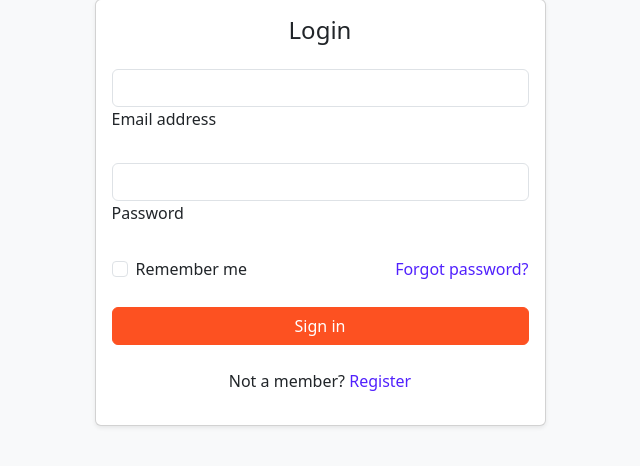
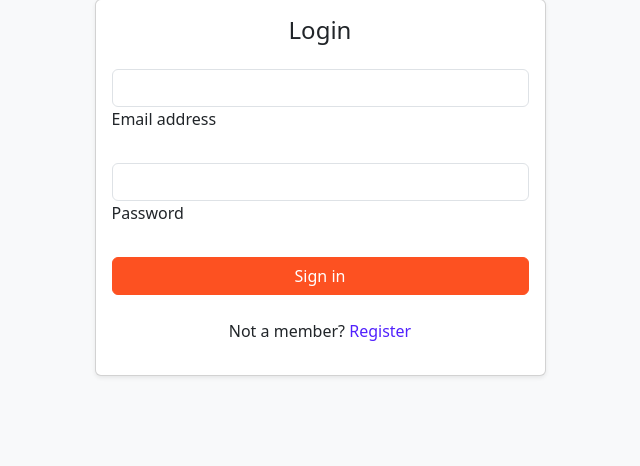
Before and after one commit to stayvoh/Study-Hall, a PHP site: the page made by app/views/login.php in a window 1280 px wide. Shown: the part 206-672 px from the top of the page, without its empty margins (320-960 px from the left). Run offline with PHP 8.4, Linux system fonts and the light colour scheme; the template is opened without the code that fills it, so the values that code supplies are empty.

Commit message:
quickfix4

```diff
--- a/app/views/login.php
+++ b/app/views/login.php
@@ -33,7 +33,7 @@
             </div>
 
             <!-- Remember + Forgot -->
-            <div class="row mb-4">
+            <!--<div class="row mb-4">
               <div class="col d-flex justify-content-start">
                 <div class="form-check">
                   <input class="form-check-input" type="checkbox" name="remember" id="remember" />
@@ -43,7 +43,7 @@
               <div class="col text-end">
                 <a href="/forgot" class="forgot-link">Forgot password?</a>
               </div>
-            </div>
+            </div>-->
 
             <!-- Submit -->
             <button type="submit" class="btn btn-orange btn-block w-100 mb-4">Sign in</button>
```
